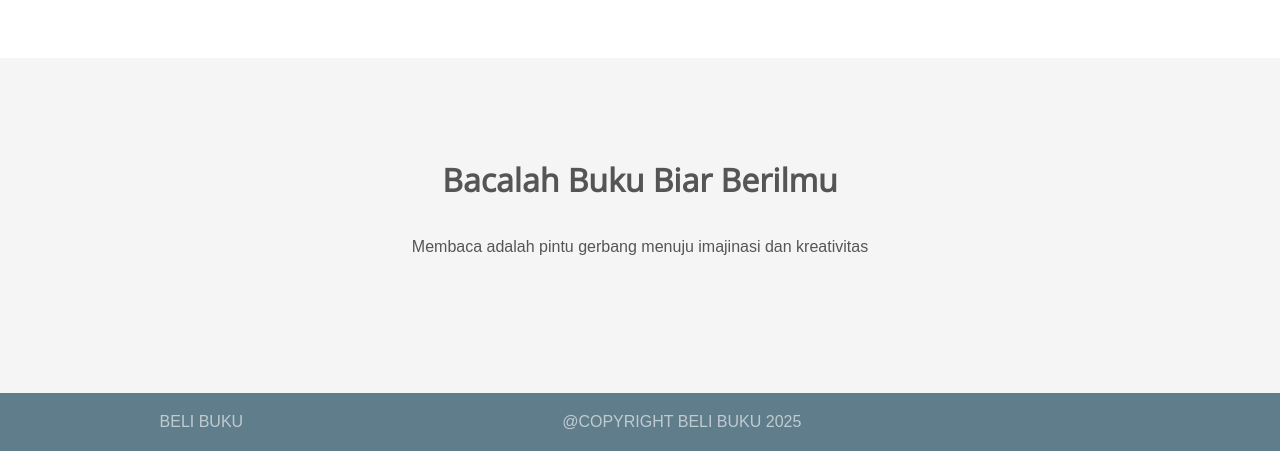
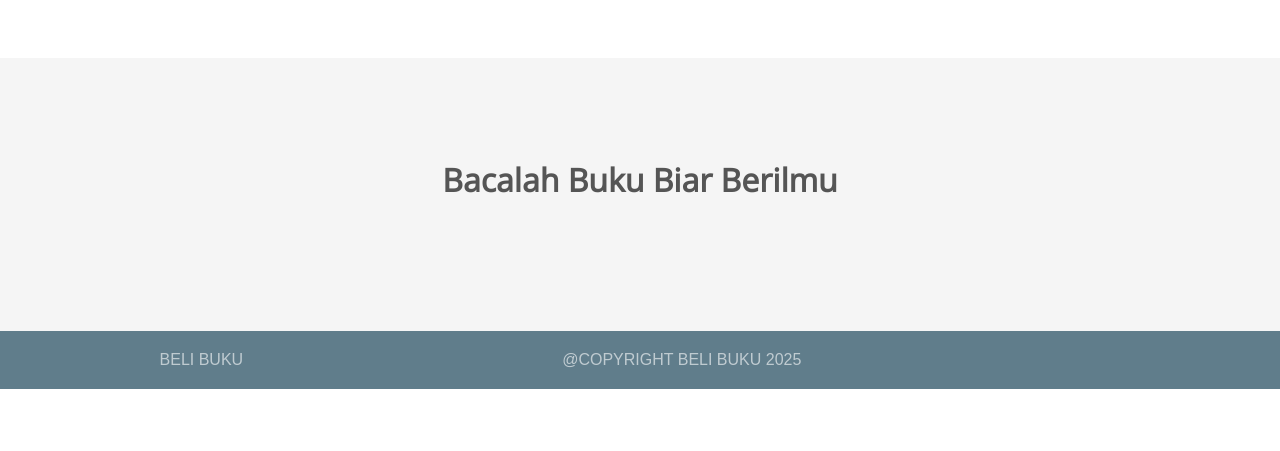
Before and after one commit to Sandikha24/Uas-Pemrograman-Web1, a PHP site: page /page/homepage.php in a window 1280 px wide. Shown: the part 1559-2010 px from the top of the page. After the commit the page ends 1948 px from the top, so only its background shows below. Run offline with PHP 8.4, Linux system fonts and the light colour scheme; data comes from the database, SQL or seed files in the repository.

Commit message:
cek homepage.php

```diff
--- a/page/homepage.php
+++ b/page/homepage.php
@@ -70,7 +70,7 @@ $buku = $koneksi->query("SELECT * FROM buku");
 
     <section class="motivasi" id="motivasi">
         <h3 class="title">Bacalah Buku Biar Berilmu</h3>
-        <p> Membaca adalah pintu gerbang menuju imajinasi dan kreativitas</p>
+
     </section>
     <footer>
         <p>Beli Buku</p>
```
